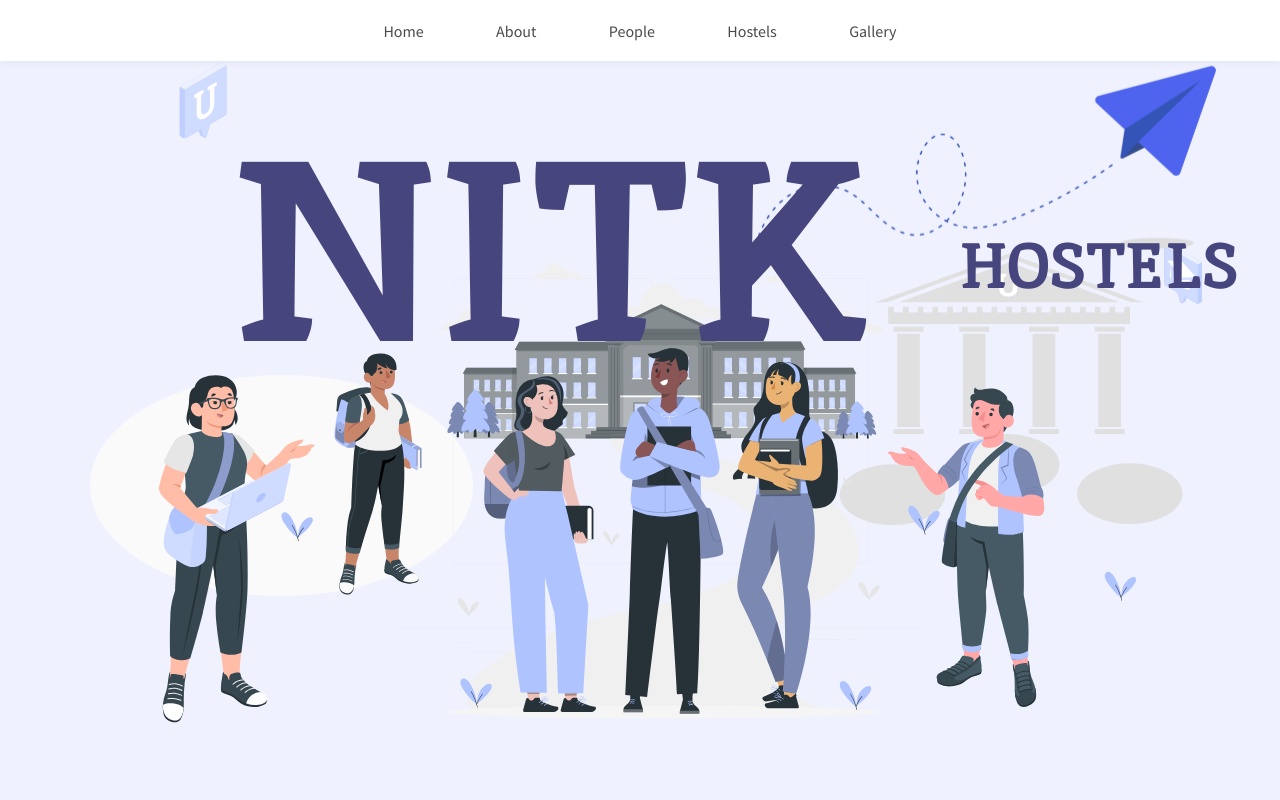
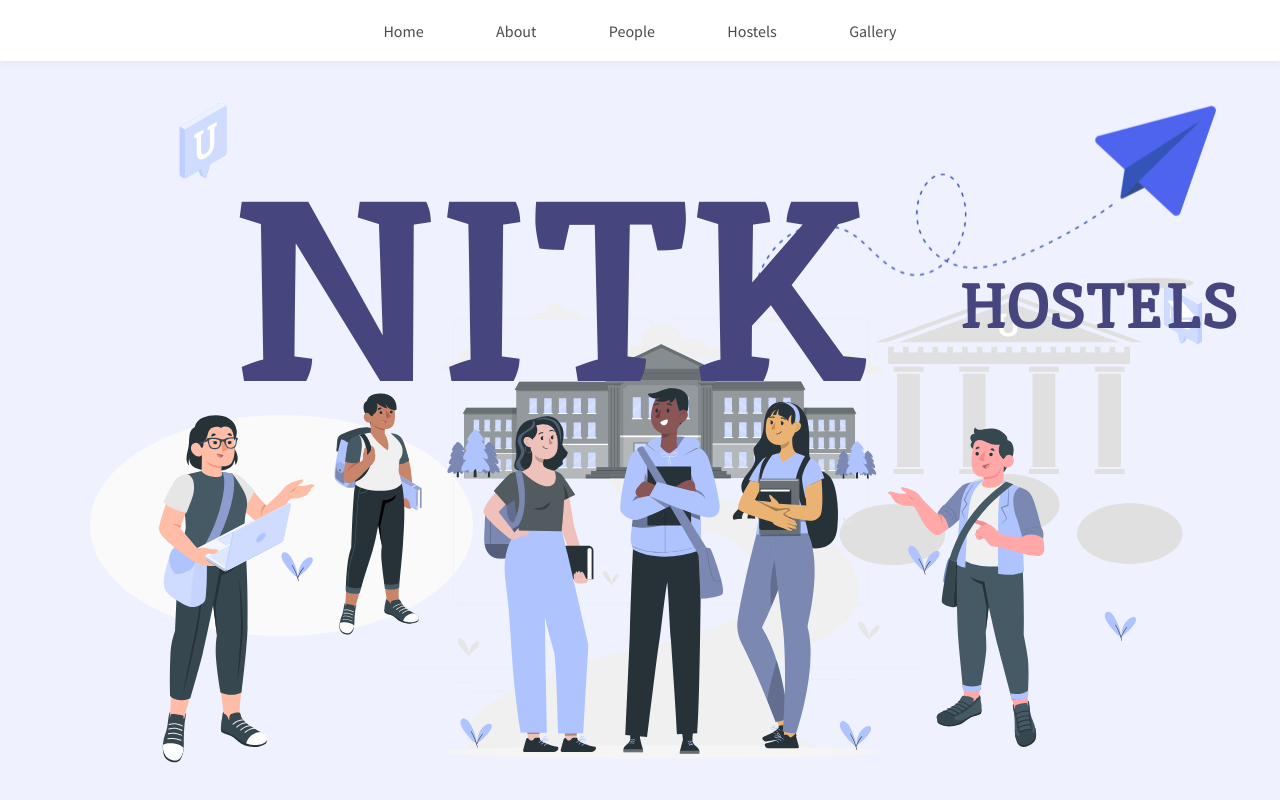
Before and after one commit to Satishshekhar12/NITK-Hostel, a React (Vite) app in the folder client/: page / in a window 1280 px wide. Shown: the top 800 px of the page. Built offline with nearby package versions, Linux system fonts and the light colour scheme.

Commit message:
Setting Margin

```diff
--- a/client/src/styles/home.module.css
+++ b/client/src/styles/home.module.css
@@ -15,7 +15,7 @@
 }
 
 .body {
-    margin: 0;
+    margin: 5vh 0 0 0;
     padding: 0;
 }
 
```
